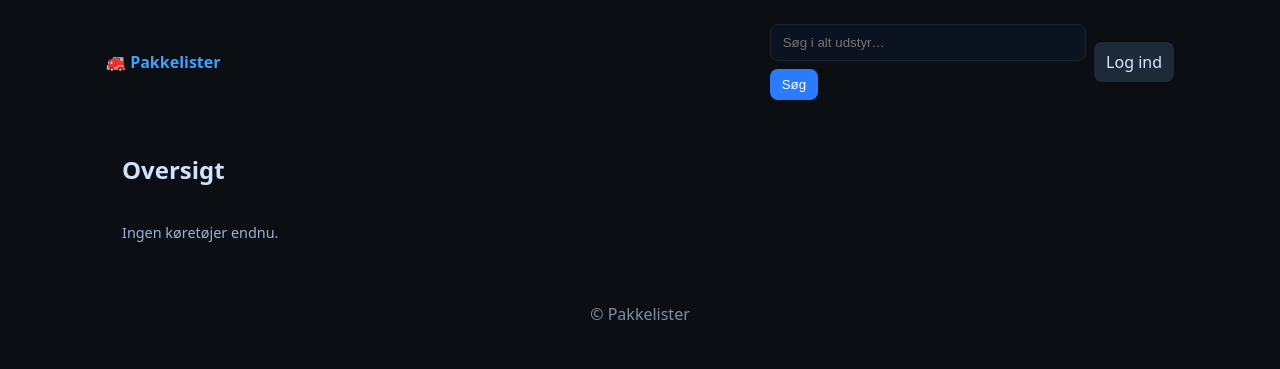
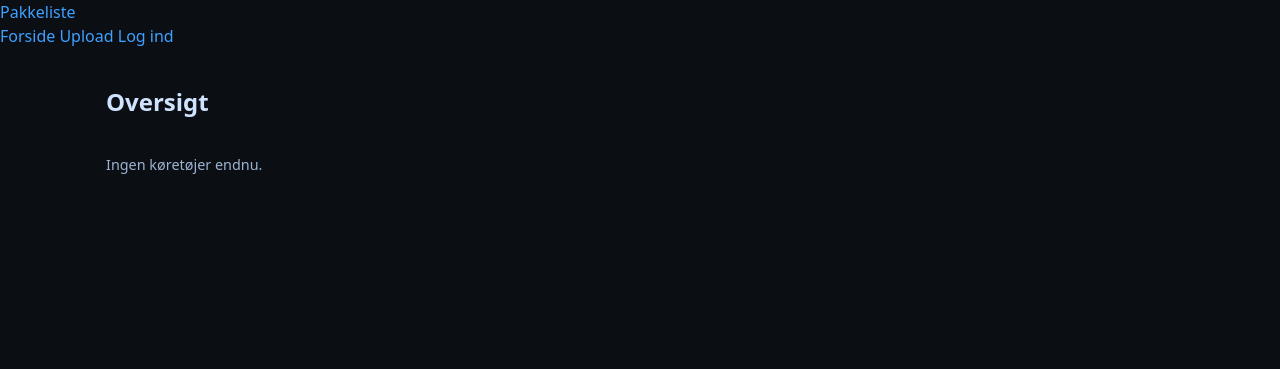
Before and after one commit to flr45/Pakkeliste_SBR, a Python web app: template templates/index.html in a window 1280 px wide. Shown: the top 369 px of the page. Run offline with Jinja, Linux system fonts and the light colour scheme; the template is opened without the code that fills it, so the values that code supplies are empty.

Commit message:
Update base.html

```diff
--- a/templates/base.html
+++ b/templates/base.html
@@ -1,33 +1,23 @@
-{% set title = title or "Pakkelister" %}
 <!doctype html>
 <html lang="da">
 <head>
   <meta charset="utf-8">
-    <meta name="viewport" content="width=device-width,initial-scale=1">
-    <title>{{ title }}</title>
+  <meta name="viewport" content="width=device-width, initial-scale=1">
+  <title>Pakkeliste SBR</title>
   <link rel="stylesheet" href="/static/app.css">
+  <script defer src="/static/app.js"></script>
 </head>
 <body>
-    <div class="container">
-      <div class="header">
-        <a href="/" class="row"><strong>🚒 Pakkelister</strong></a>
-        <div class="row">
-          <form method="get" action="/search" class="row">
-            <input class="input" name="q" placeholder="Søg i alt udstyr…" style="min-width:260px">
-            <button class="btn">Søg</button>
-          </form>
-          {% if logged %}
-            <a class="btn secondary" href="/logout">Log ud</a>
-          {% else %}
-            <a class="btn secondary" href="/login">Log ind</a>
-          {% endif %}
-        </div>
-      </div>
-
-      <div class="container">{% block content %}{% endblock %}</div>
-
-      <div class="footer">© Pakkelister</div>
-    </div>
-    <script src="/static/app.js"></script>
+<header class="topbar">
+  <a class="brand" href="/">Pakkeliste</a>
+  <nav class="nav">
+    <a href="/">Forside</a>
+    <a href="/upload">Upload</a>
+    {% if logged %}<a href="/logout">Log ud</a>{% else %}<a href="/login">Log ind</a>{% endif %}
+  </nav>
+</header>
+<main class="container">
+  {% block content %}{% endblock %}
+</main>
 </body>
 </html>
```
Lines whose indentation alone changed are shown as unchanged.
